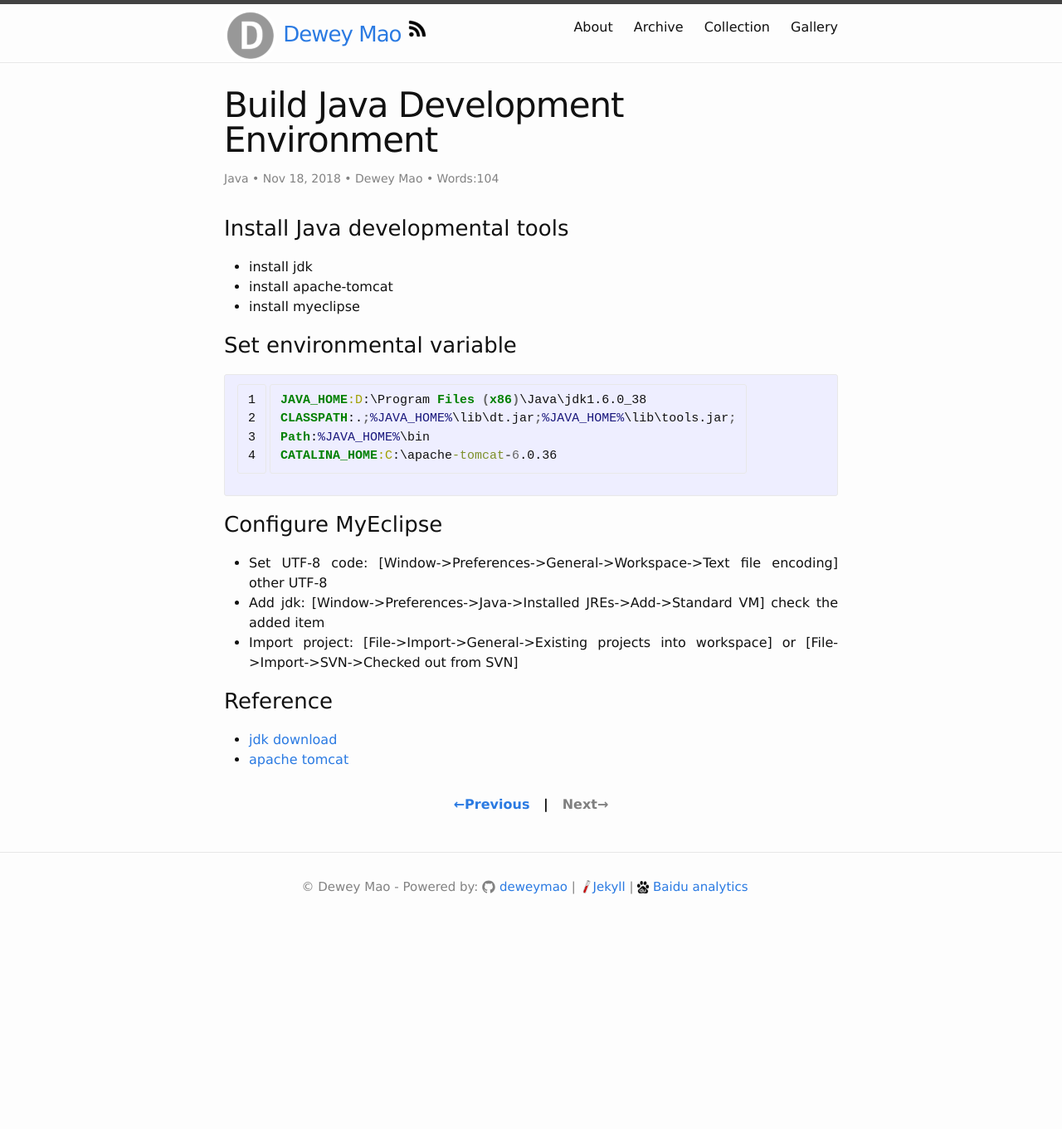
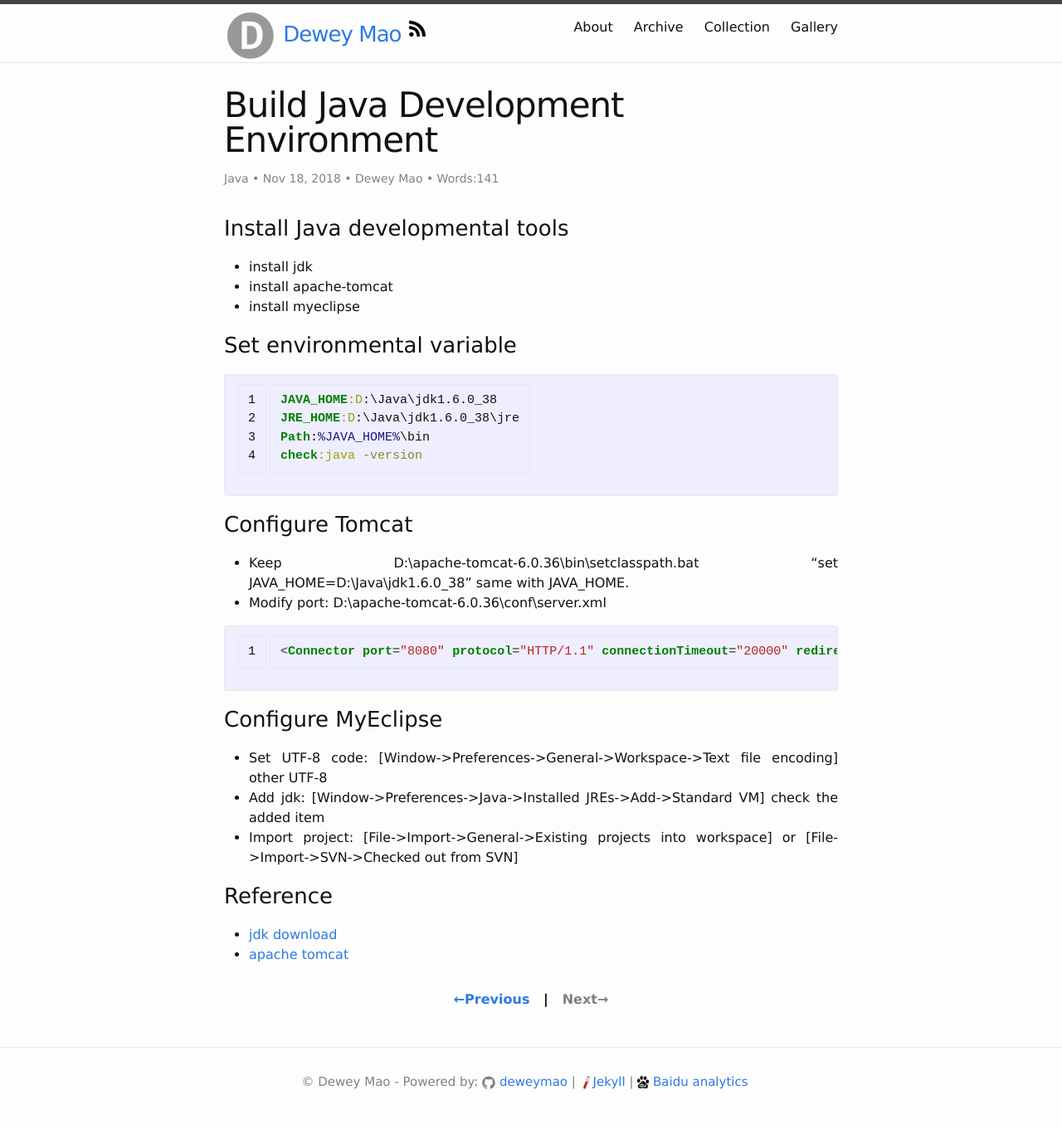
Before and after one commit to deweymao/deweymao.github.io, a Jekyll site: the page built from _posts/2018-11-17-build_java_development_environment.md, in a window 1280 px wide. Shown: the whole page at 83% size. Built offline with Jekyll 4.4.1, drawn with Linux system fonts in a browser that asks for light colours; comment, search, counter and statistics services are not loaded; before the commit the page ends 1125 px from its top, so only the background shows below that.

Commit message:
modify post

```diff
--- a/_posts/2018-11-17-build_java_development_environment.md
+++ b/_posts/2018-11-17-build_java_development_environment.md
@@ -13,10 +13,17 @@ categories: Java
 
 ### Set environmental variable
 {% highlight batch linenos %}
-JAVA_HOME:D:\Program Files (x86)\Java\jdk1.6.0_38
-CLASSPATH:.;%JAVA_HOME%\lib\dt.jar;%JAVA_HOME%\lib\tools.jar;
+JAVA_HOME:D:\Java\jdk1.6.0_38
+JRE_HOME:D:\Java\jdk1.6.0_38\jre
 Path:%JAVA_HOME%\bin
-CATALINA_HOME:C:\apache-tomcat-6.0.36
+check:java -version
+{% endhighlight %}
+
+### Configure Tomcat
+- Keep D:\apache-tomcat-6.0.36\bin\setclasspath.bat "set JAVA_HOME=D:\Java\jdk1.6.0_38" same with JAVA_HOME.
+- Modify port: D:\apache-tomcat-6.0.36\conf\server.xml
+{% highlight batch linenos %}
+<Connector port="8080" protocol="HTTP/1.1" connectionTimeout="20000" redirectPort="8443" URIEncoding="UTF-8"/>
 {% endhighlight %}
 
 ### Configure MyEclipse
```
